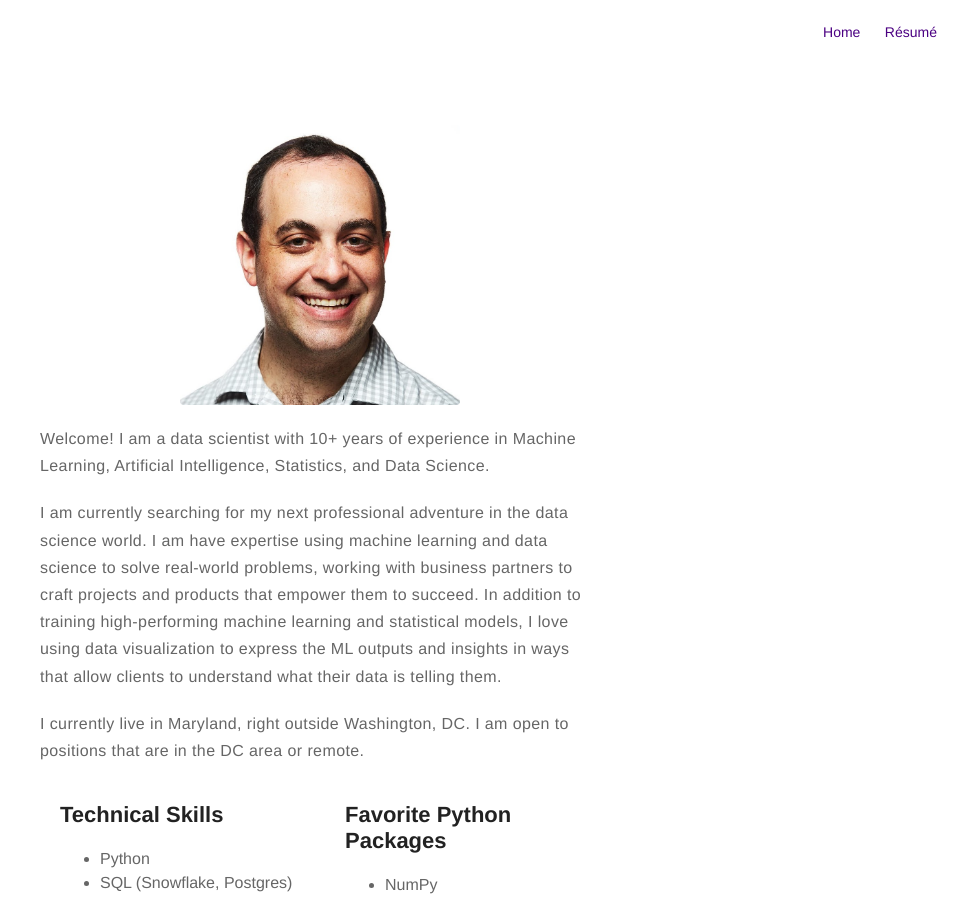
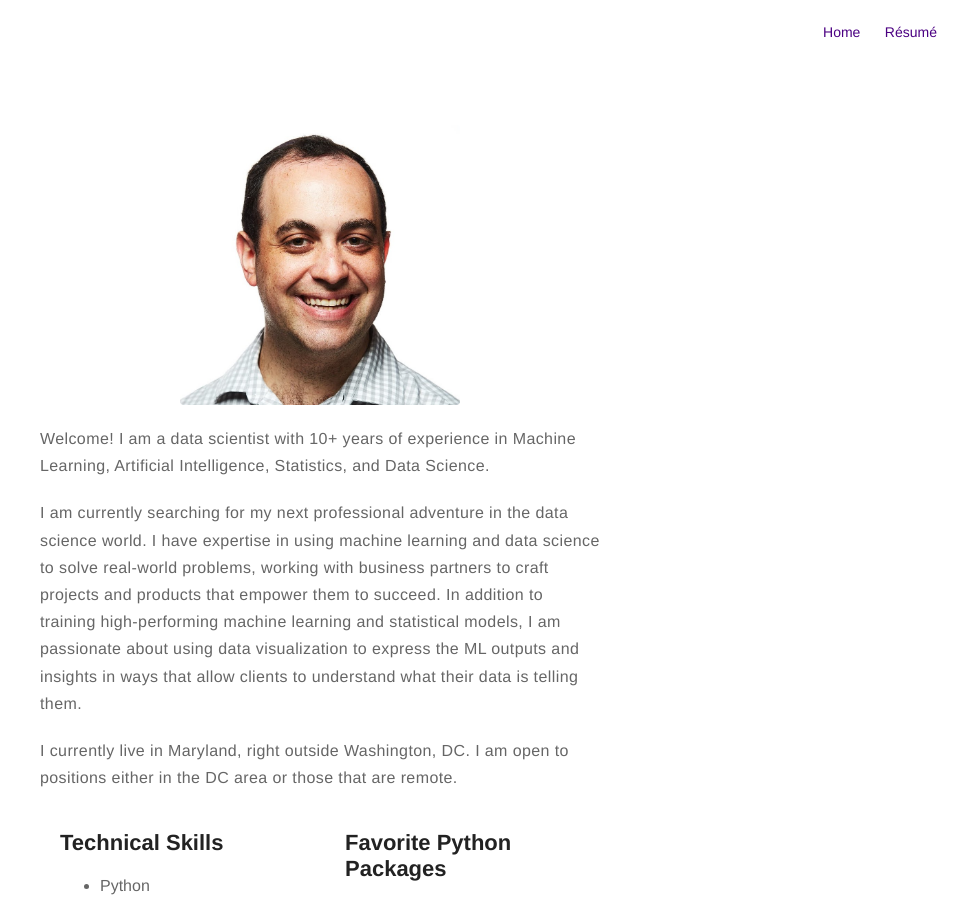
Before and after one commit to AlanFeder/AlanFeder.github.io, a Jekyll site: the page built from about.md, in a window 1280 px wide and 900 px high. Shown: the whole window, without its empty margins (320-1280 px from the left). Built offline with Jekyll 4.4.1, drawn with Linux system fonts in a browser that asks for light colours; nearby versions of some CDN libraries.

Commit message:
TTypo Edits At Ashira Suggestion

```diff
--- a/about.md
+++ b/about.md
@@ -5,8 +5,8 @@ layout: page
 ![Profile Image]({% if site.external-image %}{{ site.picture }}{% else %}{{ site.url }}/{{ site.picture }}{% endif %})
 
 <p>Welcome! I am a data scientist with 10+ years of experience in Machine Learning, Artificial Intelligence, Statistics, and Data Science.  </p>
-<p>I am currently searching for my next professional adventure in the data science world.  I am have expertise using machine learning and data science to solve real-world problems, working with business partners to craft projects and products that empower them to succeed.  In addition to training high-performing machine learning and statistical models, I love using data visualization to express the ML outputs and insights in ways that allow clients to understand what their data is telling them.</p>
-<p>I currently live in Maryland, right outside Washington, DC.  I am open to positions that are in the DC area or remote.</p>
+<p>I am currently searching for my next professional adventure in the data science world.  I have expertise in using machine learning and data science to solve real-world problems, working with business partners to craft projects and products that empower them to succeed.  In addition to training high-performing machine learning and statistical models, I am passionate about using data visualization to express the ML outputs and insights in ways that allow clients to understand what their data is telling them.</p>
+<p>I currently live in Maryland, right outside Washington, DC.  I am open to positions either in the DC area or those that are remote. </p>
 
 
 <div class="container">
```
